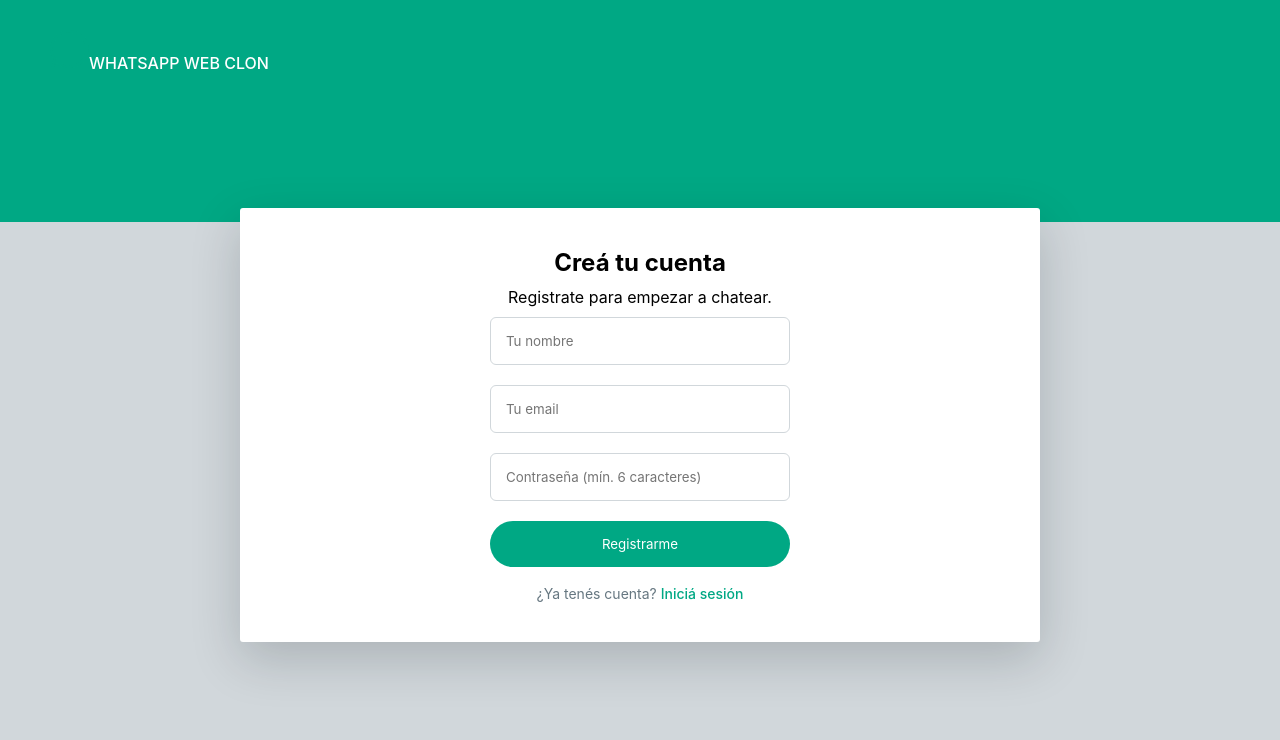
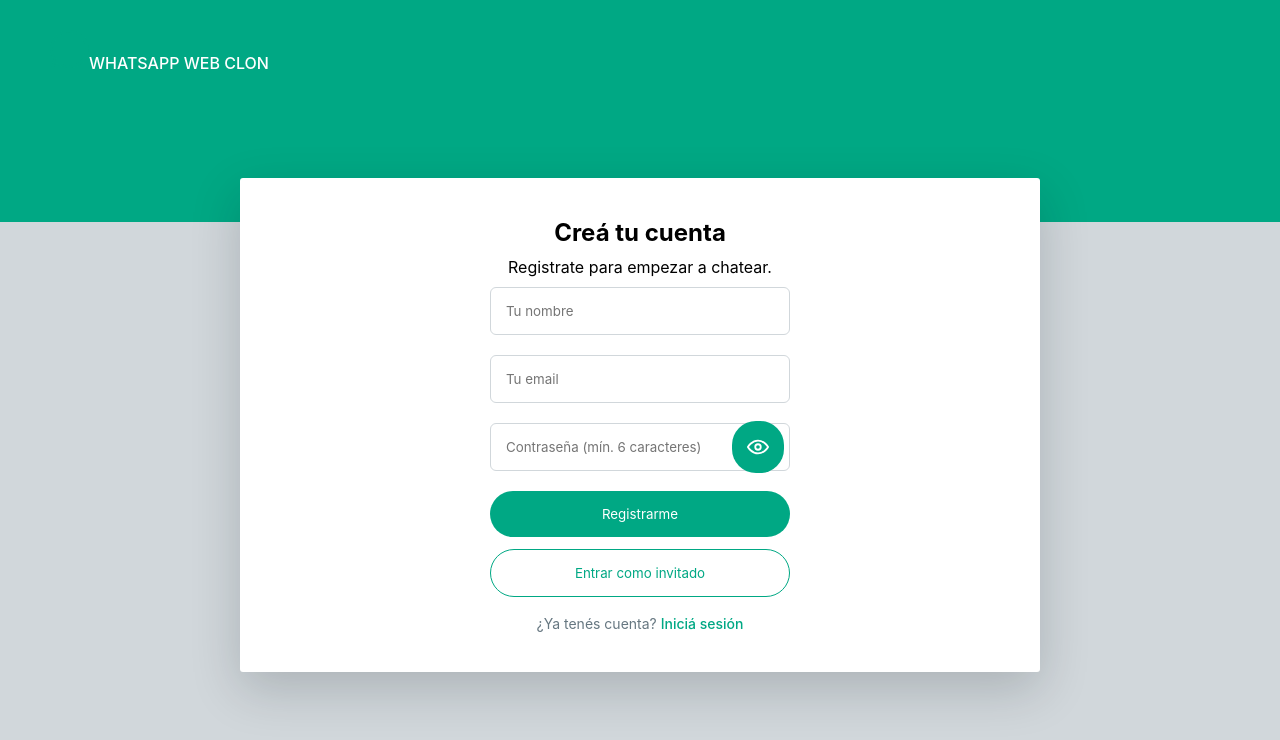
Before and after one commit to DemianWolf122/trabajo-final-FrontEnd, a React (Vite) app: page /register in a window 1280 px wide. Shown: the top 740 px of the page. Built offline with nearby package versions, Linux system fonts and the light colour scheme; no server answers.

Commit message:
Agregar ojito para ver/ocultar contrasena en login y registro; boton de invitado tambien en registro

```diff
--- a/src/App.css
+++ b/src/App.css
@@ -195,6 +195,40 @@ body {
 
 .login-card input:focus {
     border-color: var(--wp-green);
+}
+
+/* Campo de contraseña con ojito para mostrar/ocultar */
+.password-field {
+    position: relative;
+    width: 100%;
+    display: flex;
+}
+
+.password-field input {
+    width: 100%;
+    padding-right: 46px;
+}
+
+.password-toggle {
+    position: absolute;
+    right: 6px;
+    top: 50%;
+    transform: translateY(-50%);
+    background: none;
+    border: none;
+    color: #54656f;
+    cursor: pointer;
+    padding: 6px;
+    display: flex;
+    align-items: center;
+    justify-content: center;
+    border-radius: 50%;
+    transition: color 0.2s, background 0.2s;
+}
+
+.password-toggle:hover {
+    color: var(--wp-green);
+    background-color: #f0f2f5;
 }
 
 .login-card button {
--- a/src/Screens/LoginScreen.jsx
+++ b/src/Screens/LoginScreen.jsx
@@ -5,6 +5,7 @@ import { useAuth } from '../Context/AuthContext.jsx';
 export default function LoginScreen() {
     const [email, setEmail] = useState('');
     const [password, setPassword] = useState('');
+    const [verPass, setVerPass] = useState(false);
     const [error, setError] = useState('');
     const [cargando, setCargando] = useState(false);
     const { login, loginInvitado } = useAuth();
@@ -51,7 +52,16 @@ export default function LoginScreen() {
                     <p className='text-padding'>Ingresá con tu email y contraseña.</p>
                     <form onSubmit={handleSubmit}>
                         <input type="email" placeholder="Tu email" value={email} onChange={(e) => setEmail(e.target.value)} required />
-                        <input type="password" placeholder="Tu contraseña" value={password} onChange={(e) => setPassword(e.target.value)} required />
+                        <div className="password-field">
+                            <input type={verPass ? 'text' : 'password'} placeholder="Tu contraseña" value={password} onChange={(e) => setPassword(e.target.value)} required />
+                            <button type="button" className="password-toggle" onClick={() => setVerPass(!verPass)} aria-label={verPass ? 'Ocultar contraseña' : 'Mostrar contraseña'}>
+                                {verPass ? (
+                                    <svg viewBox="0 0 24 24" width="22" height="22" fill="none" stroke="currentColor" strokeWidth="2" strokeLinecap="round" strokeLinejoin="round"><path d="M17.94 17.94A10.07 10.07 0 0 1 12 20c-7 0-11-8-11-8a18.45 18.45 0 0 1 5.06-5.94M9.9 4.24A9.12 9.12 0 0 1 12 4c7 0 11 8 11 8a18.5 18.5 0 0 1-2.16 3.19m-6.72-1.07a3 3 0 1 1-4.24-4.24"/><line x1="1" y1="1" x2="23" y2="23"/></svg>
+                                ) : (
+                                    <svg viewBox="0 0 24 24" width="22" height="22" fill="none" stroke="currentColor" strokeWidth="2" strokeLinecap="round" strokeLinejoin="round"><path d="M1 12s4-7 11-7 11 7 11 7-4 7-11 7-11-7-11-7z"/><circle cx="12" cy="12" r="3"/></svg>
+                                )}
+                            </button>
+                        </div>
                         {error && <p className="login-error">{error}</p>}
                         <button type="submit" disabled={cargando}>{cargando ? 'Ingresando...' : 'Entrar al Chat'}</button>
                     </form>
--- a/src/Screens/RegisterScreen.jsx
+++ b/src/Screens/RegisterScreen.jsx
@@ -6,10 +6,11 @@ export default function RegisterScreen() {
     const [nombre, setNombre] = useState('');
     const [email, setEmail] = useState('');
     const [password, setPassword] = useState('');
+    const [verPass, setVerPass] = useState(false);
     const [error, setError] = useState('');
     const [cargando, setCargando] = useState(false);
     const [registrado, setRegistrado] = useState(null);
-    const { register } = useAuth();
+    const { register, loginInvitado } = useAuth();
     const navigate = useNavigate();
 
     const handleSubmit = async (e) => {
@@ -19,6 +20,19 @@ export default function RegisterScreen() {
         try {
             const usuario = await register(nombre, email, password);
             setRegistrado(usuario);
+        } catch (err) {
+            setError(err.message);
+        } finally {
+            setCargando(false);
+        }
+    };
+
+    const handleInvitado = async () => {
+        setError('');
+        setCargando(true);
+        try {
+            await loginInvitado();
+            navigate('/');
         } catch (err) {
             setError(err.message);
         } finally {
@@ -54,10 +68,22 @@ export default function RegisterScreen() {
                             <form onSubmit={handleSubmit}>
                                 <input type="text" placeholder="Tu nombre" value={nombre} onChange={(e) => setNombre(e.target.value)} required />
                                 <input type="email" placeholder="Tu email" value={email} onChange={(e) => setEmail(e.target.value)} required />
-                                <input type="password" placeholder="Contraseña (mín. 6 caracteres)" value={password} onChange={(e) => setPassword(e.target.value)} required />
+                                <div className="password-field">
+                                    <input type={verPass ? 'text' : 'password'} placeholder="Contraseña (mín. 6 caracteres)" value={password} onChange={(e) => setPassword(e.target.value)} required />
+                                    <button type="button" className="password-toggle" onClick={() => setVerPass(!verPass)} aria-label={verPass ? 'Ocultar contraseña' : 'Mostrar contraseña'}>
+                                        {verPass ? (
+                                            <svg viewBox="0 0 24 24" width="22" height="22" fill="none" stroke="currentColor" strokeWidth="2" strokeLinecap="round" strokeLinejoin="round"><path d="M17.94 17.94A10.07 10.07 0 0 1 12 20c-7 0-11-8-11-8a18.45 18.45 0 0 1 5.06-5.94M9.9 4.24A9.12 9.12 0 0 1 12 4c7 0 11 8 11 8a18.5 18.5 0 0 1-2.16 3.19m-6.72-1.07a3 3 0 1 1-4.24-4.24"/><line x1="1" y1="1" x2="23" y2="23"/></svg>
+                                        ) : (
+                                            <svg viewBox="0 0 24 24" width="22" height="22" fill="none" stroke="currentColor" strokeWidth="2" strokeLinecap="round" strokeLinejoin="round"><path d="M1 12s4-7 11-7 11 7 11 7-4 7-11 7-11-7-11-7z"/><circle cx="12" cy="12" r="3"/></svg>
+                                        )}
+                                    </button>
+                                </div>
                                 {error && <p className="login-error">{error}</p>}
                                 <button type="submit" disabled={cargando}>{cargando ? 'Creando...' : 'Registrarme'}</button>
                             </form>
+                            <button type="button" className="login-guest-btn" onClick={handleInvitado} disabled={cargando}>
+                                Entrar como invitado
+                            </button>
                             <p className="login-switch">¿Ya tenés cuenta? <Link to="/">Iniciá sesión</Link></p>
                         </>
                     )}
```
